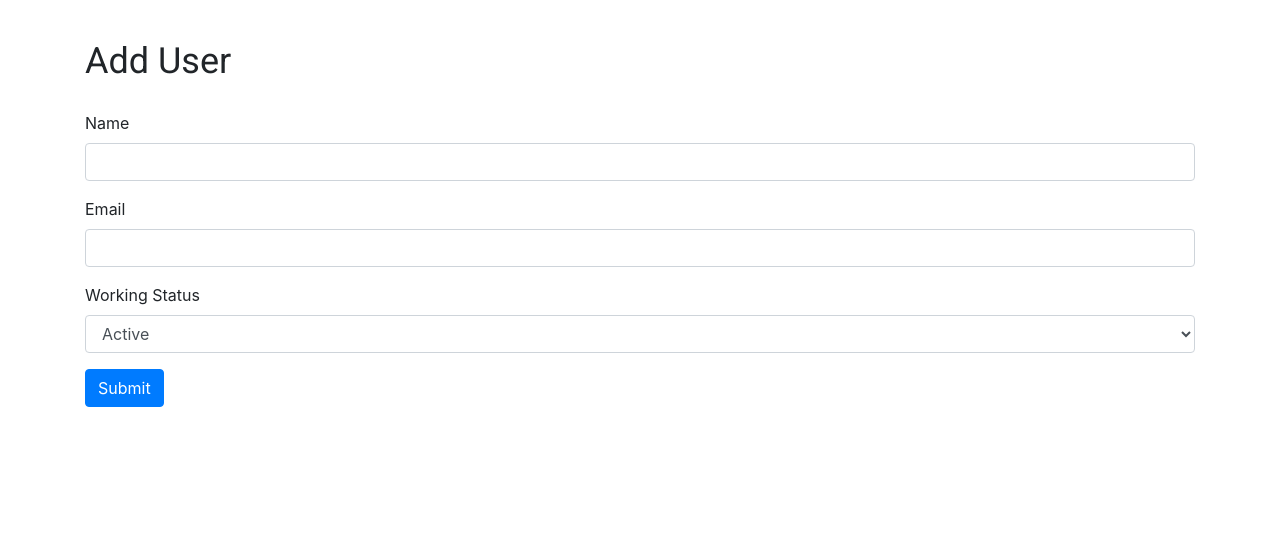
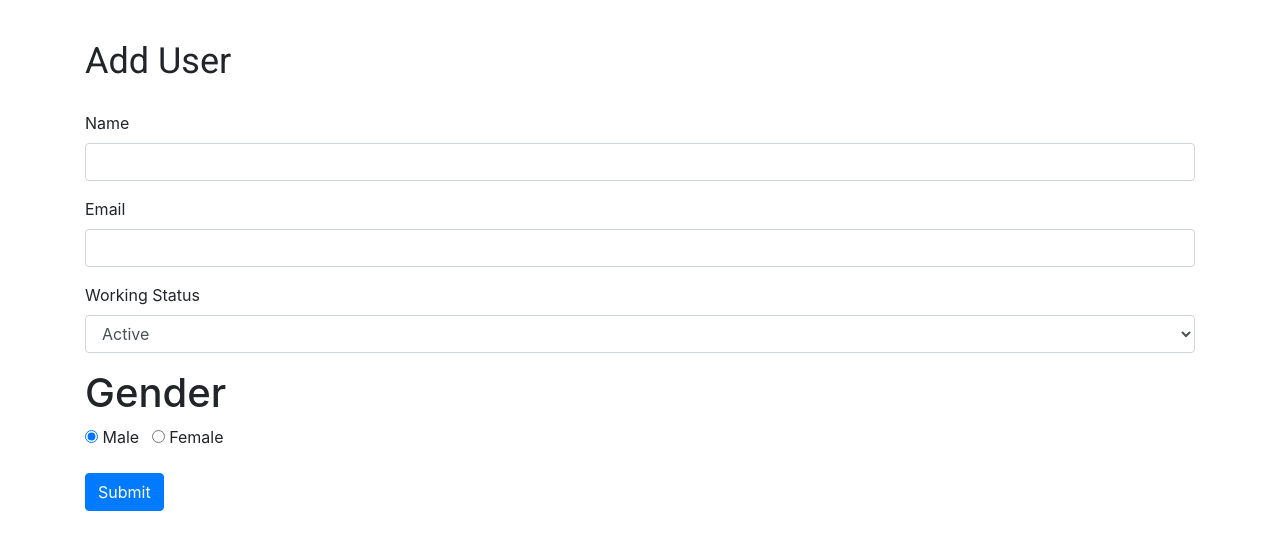
Before and after one commit to vineethsankre/Web-development-concepts, a plain HTML site: page Forms/Add user/index.html in a window 1280 px wide. Drawn offline with nearby package versions, Linux system fonts and the light colour scheme; a web font is replaced by a local one.

Commit message:
Added Gender HTML element

```diff
--- a/Forms/Add user/index.html
+++ b/Forms/Add user/index.html
@@ -28,6 +28,13 @@
             <option value="Inactive">Inactive</option>
           </select>
         </div>
+        <div class="mb-3">
+          <h1 class="gender-field-heading">Gender</h1>
+          <input type="radio" name="gender" id="genderMale" value="Male" checked />
+          <label for="genderMale">Male</label>
+          <input type="radio" name="gender" id="genderFemale" value="Female" class="ml-2"/>
+          <label for="genderFemale">Female</label>
+        </div>
         <button type="submit" class="btn btn-primary">Submit</button>
       </form>
     </div>
```
